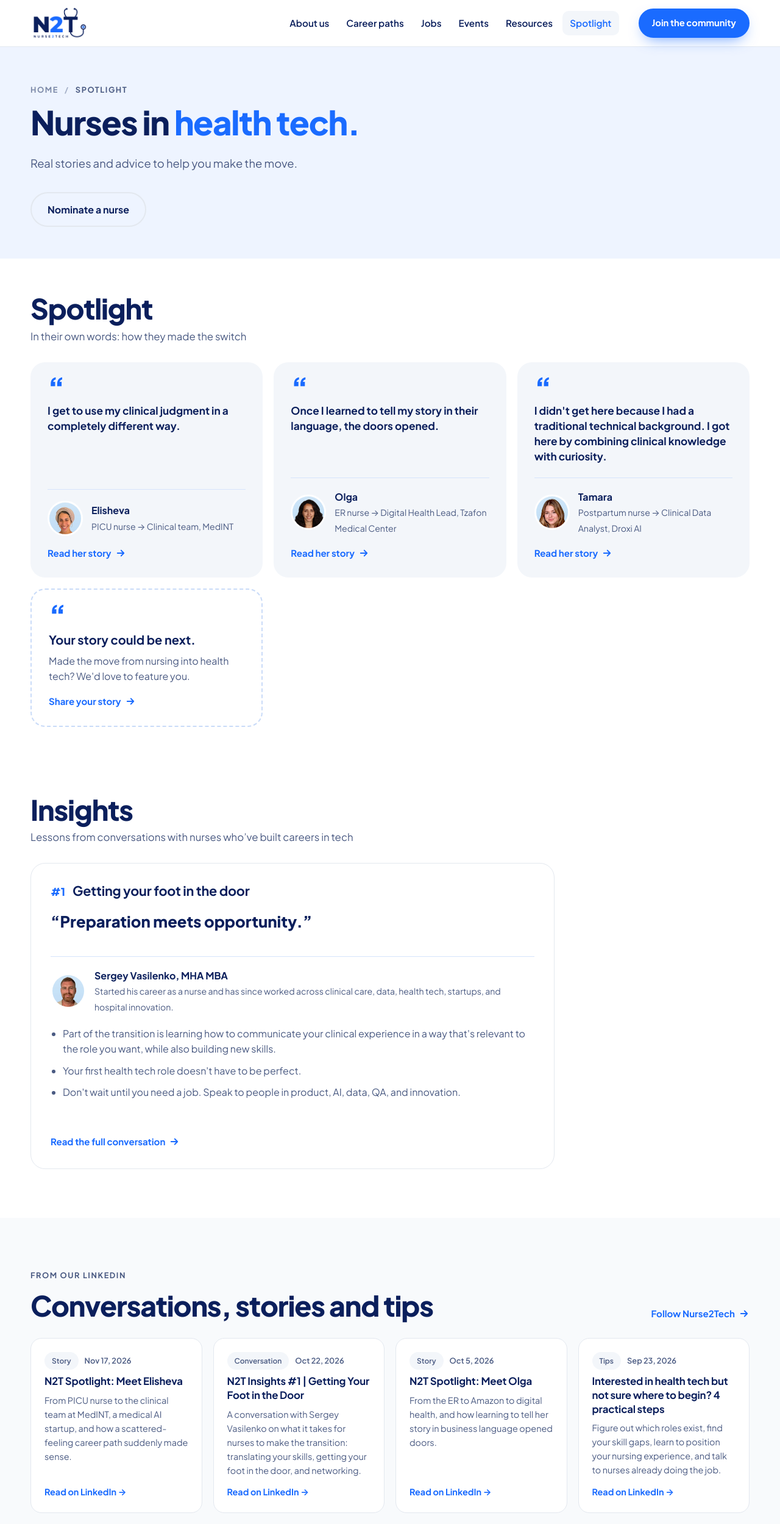
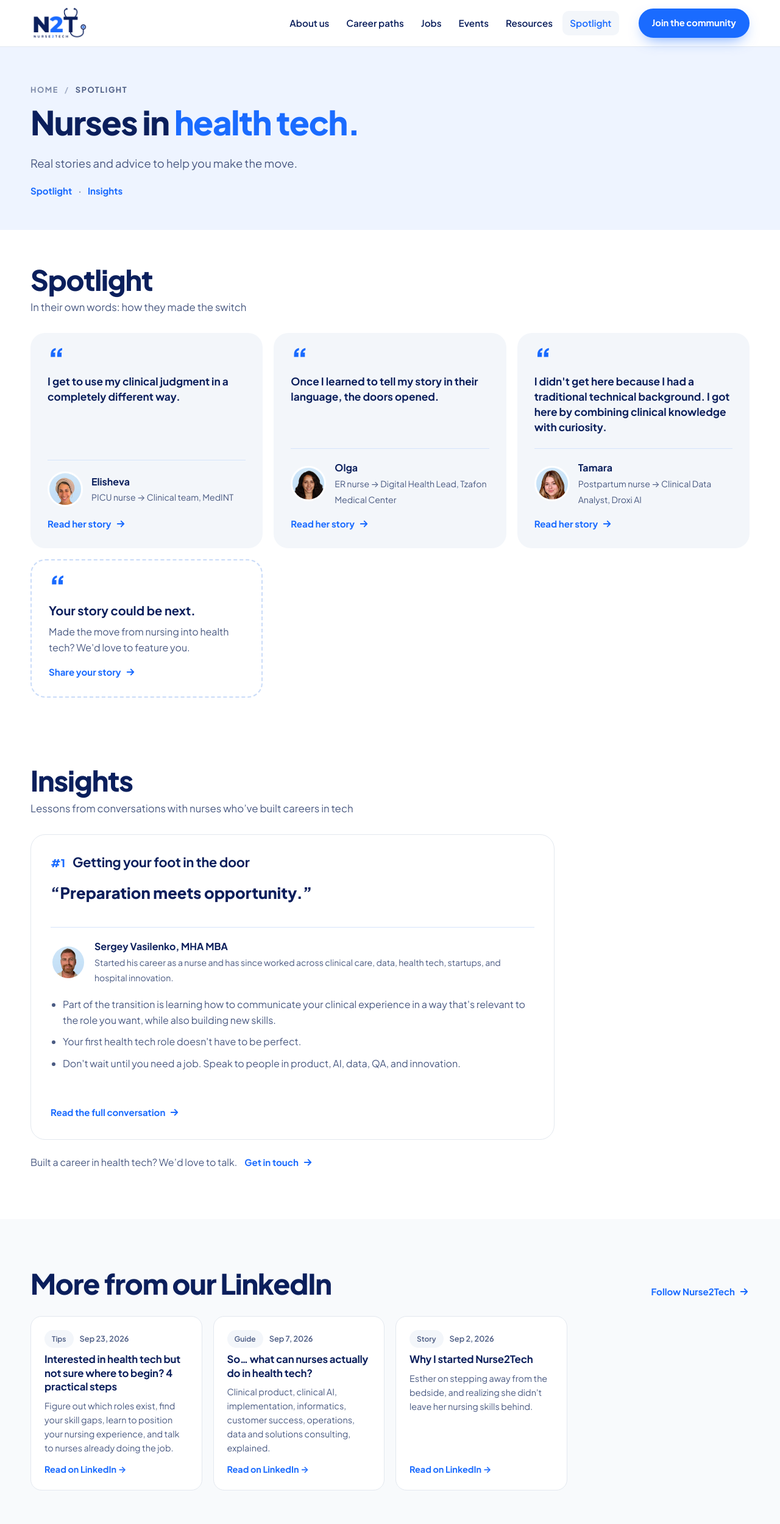
Before and after one commit to estherjac/nurse2tech, a plain HTML site: page spotlight.html in a window 1280 px wide. Shown: the top 2499 px of the page at 61% size. Drawn offline with Linux system fonts and the light colour scheme.

Commit message:
Spotlight page: section links, Insights invite, no repeat LinkedIn posts, new tab title
Co-Authored-By: Claude Opus 5.5 <noreply@anthropic.com>

```diff
--- a/spotlight.html
+++ b/spotlight.html
@@ -3,12 +3,12 @@
 <head>
   <meta charset="utf-8">
   <meta name="viewport" content="width=device-width, initial-scale=1">
-  <title>N2T Spotlight — Nurse2Tech</title>
+  <title>Spotlight &amp; Insights — Nurse2Tech</title>
   <meta name="description" content="N2T Spotlight: stories from nurses who moved from the bedside into health tech.">
   <link rel="canonical" href="https://nurse2tech.com/spotlight.html">
   <meta property="og:type" content="website">
   <meta property="og:site_name" content="Nurse2Tech">
-  <meta property="og:title" content="N2T Spotlight — Nurse2Tech">
+  <meta property="og:title" content="Spotlight &amp; Insights — Nurse2Tech">
   <meta property="og:description" content="N2T Spotlight: stories from nurses who moved from the bedside into health tech.">
   <meta property="og:url" content="https://nurse2tech.com/spotlight.html">
   <meta property="og:image" content="https://nurse2tech.com/assets/og-image.png">
@@ -22,7 +22,7 @@
   <link rel="preconnect" href="https://fonts.googleapis.com">
   <link rel="preconnect" href="https://fonts.gstatic.com" crossorigin>
   <link href="https://fonts.googleapis.com/css2?family=Plus+Jakarta+Sans:wght@400;500;600;700;800&display=swap" rel="stylesheet">
-  <link rel="stylesheet" href="styles.css?v=20261124140000">
+  <link rel="stylesheet" href="styles.css?v=20261124150000">
 </head>
 <body>
 
@@ -81,7 +81,7 @@
         <nav class="eyebrow crumbs" aria-label="Breadcrumb"><a href="index.html">Home</a><span aria-hidden="true">/</span><span aria-current="page">Spotlight</span></nav>
         <h1>Nurses in <span class="accent">health tech.</span></h1>
         <p class="lead">Real stories and advice to help you make the move.</p>
-        <a href="contact.html?topic=nominate" class="btn btn-ghost">Nominate a nurse</a>
+        <p class="hero-jump"><a href="#spotlight">Spotlight</a><span aria-hidden="true">·</span><a href="#insights">Insights</a></p>
       </div>
     </section>
 
@@ -182,16 +182,14 @@
             </div>
           </details>
         </article>
+        <p class="insights-invite">Built a career in health tech? We&rsquo;d love to talk. <a class="card-link" href="contact.html">Get in touch <svg class="ico-sm"><use href="#i-arrow"/></svg></a></p>
       </div>
     </section>
 
     <section class="section section-tint" id="posts">
       <div class="container">
         <div class="latest-head">
-          <div>
-            <p class="eyebrow">From our LinkedIn</p>
-            <h2>Conversations, stories and tips</h2>
-          </div>
+          <h2>More from our LinkedIn</h2>
           <a class="card-link" href="https://www.linkedin.com/company/nurse2tech/" target="_blank" rel="noopener">Follow Nurse2Tech <svg class="ico-sm"><use href="#i-arrow"/></svg></a>
         </div>
         <div class="post-grid" id="post-grid"></div>
@@ -243,7 +241,8 @@
     if (location.hash) { const t = document.querySelector("details" + location.hash); if (t) t.open = true; }
     fetch("posts.json", { cache: "no-store" }).then((r) => r.json()).then((d) => {
       const esc = (x) => String(x ?? "").replace(/[&<>"']/g, (c) => ({ "&": "&amp;", "<": "&lt;", ">": "&gt;", '"': "&quot;", "'": "&#39;" })[c]);
-      const posts = (d.posts || []).sort((a, b) => String(b.date).localeCompare(String(a.date)));
+      const onPage = new Set([...document.querySelectorAll("main a[href*=\"linkedin.com/feed/update\"]")].map((a) => a.href));
+      const posts = (d.posts || []).filter((p) => !onPage.has(p.url)).sort((a, b) => String(b.date).localeCompare(String(a.date)));
       if (!posts.length) { document.getElementById("posts").hidden = true; return; }
       document.getElementById("post-grid").innerHTML = posts.map((p) => `
         <a class="post-card" href="${esc(p.url)}" target="_blank" rel="noopener">
--- a/styles.css
+++ b/styles.css
@@ -846,3 +846,8 @@ h2 .accent, h2 .accent-light { color: inherit; }
 .a11y-he { margin-top: 40px; padding-top: 28px; border-top: 1px solid var(--line); text-align: right; }
 .tag-entry { background: #e5f6ec; color: #137a45; }
 .tag-parttime { background: #fff3e0; color: #8a4a00; }
+.hero-jump { display: flex; gap: 10px; align-items: center; margin: -14px 0 0; font-weight: 700; font-size: .94rem; }
+.hero-jump a { color: var(--blue); }
+.hero-jump span { color: var(--muted); opacity: .6; }
+.insights-invite { margin: 24px 0 0; color: var(--muted); display: flex; flex-wrap: wrap; align-items: center; gap: 4px 12px; }
+.insights-invite .card-link { margin-top: 0; }
```
Also changed, not shown: 404.html (+1 -1 lines), about.html (+1 -1 lines), accessibility.html (+1 -1 lines), contact.html (+1 -1 lines), events.html (+1 -1 lines), index.html (+1 -1 lines), jobs.html (+1 -1 lines), privacy.html (+1 -1 lines), resources.html (+1 -1 lines), roles.html (+1 -1 lines).
